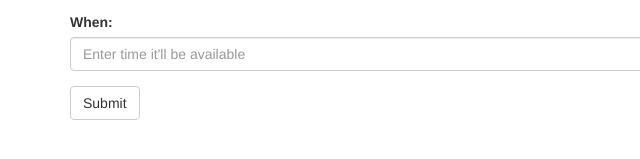
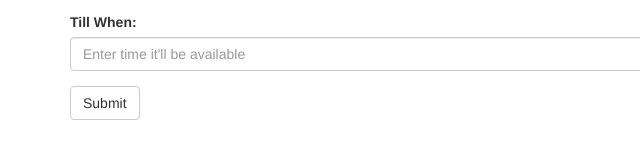
Before and after one commit to aschneer/COMP20_Final_FrontEnd, a plain HTML site: page form.html in a window 1280 px wide. Shown: the part 273-432 px from the top of the page, 0-640 px from the left. Drawn offline with nearby package versions, Linux system fonts and the light colour scheme.

Commit message:
Small change to posting form

```diff
--- a/form.html
+++ b/form.html
@@ -26,7 +26,7 @@
       <input type="name" class="form-control" id="provider" placeholder="Enter address">
     </div>
     <div class="form-group">
-      <label for="when">When:</label>
+      <label for="when">Till When:</label>
       <input type="name" class="form-control" id="provider" placeholder="Enter time it'll be available">
     </div>
     <button type="submit" class="btn btn-default">Submit</button>
```
Also changed, not shown: 1 other file.
